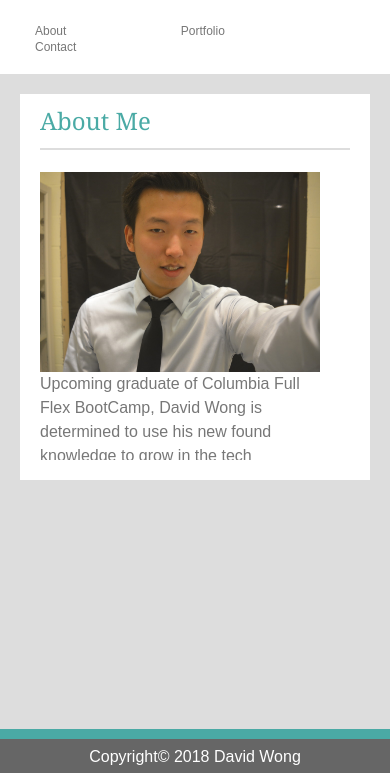
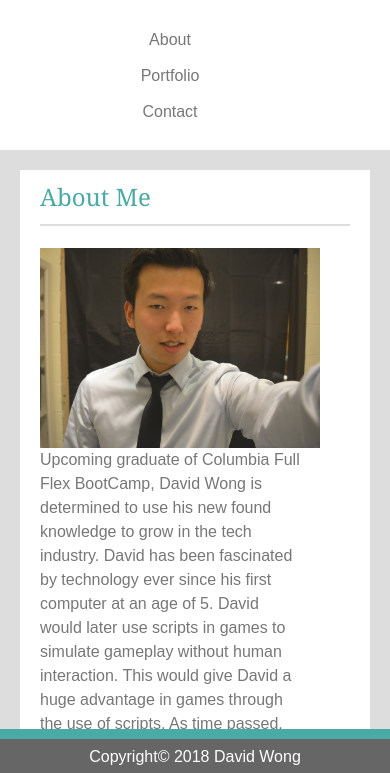
Before and after one commit to DavidWProject/Responsive-Portfolio, a plain HTML site: page index.html in a window 390 px wide. Shown: the part 69-842 px from the top of the page. Drawn offline with Linux system fonts and the light colour scheme.

Commit message:
minor changes

```diff
--- a/assets/css/style.css
+++ b/assets/css/style.css
@@ -148,7 +148,7 @@ html {
 @media screen and (max-width: 640px) {
   header {
     overflow: hidden;
-    width: 100%;
+    width: 650px;
     position: static;
   }
 
@@ -162,10 +162,28 @@ html {
 
   .topnav-right a {
     padding: 10px 100px 10px 10px;
-    font-size: 12px;
+    font-size: 16px;
   }
 
   html {
     zoom: 100%;
   }
 }
+
+@media screen and (max-width: 505px) {
+  header {
+    width: auto;
+  }
+
+  .topnav-right a{
+    margin: 0px 0px 0px -300px;
+    border: 0;
+    flex-wrap: wrap;
+    display: flex;
+    justify-content: center;
+  }
+
+  .bio p {
+    height: 700px;
+  }
+}
```
